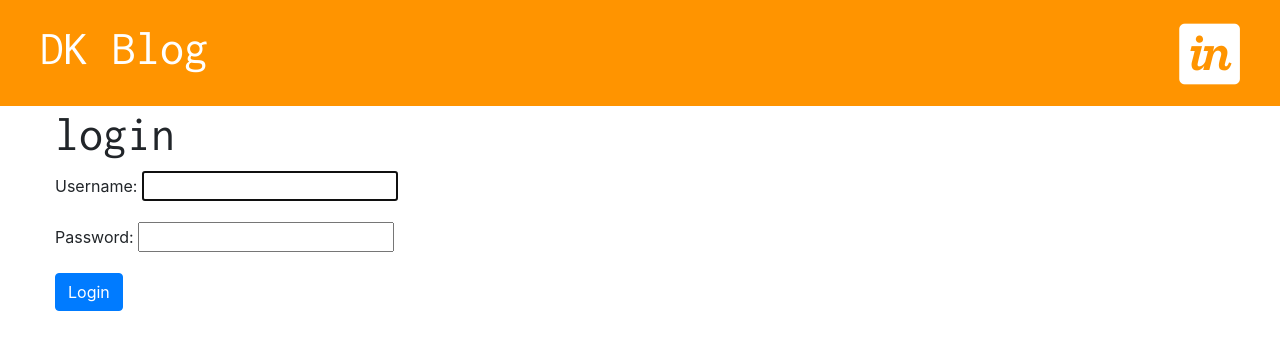
After one commit to Gdkay/pinnacle, a Django app: page /accounts/login/ in a window 1280 px wide. The commit adds this page. Shown: the top 350 px of the page. Run offline with Django 3.2, Linux system fonts and the light colour scheme; some libraries are stand-ins or nearby versions.

Commit message:
add login functionality

```diff
--- a/blog/templates/blog/base.html
+++ b/blog/templates/blog/base.html
@@ -3,7 +3,7 @@
 <html lang="en">
 <head>
     <meta charset="UTF-8">
-    <title>Me Blog</title>
+    <title>{% block title %}{% endblock %}</title>
     <link href="https://fonts.googleapis.com/css?family=Inconsolata&display=swap" rel="stylesheet">
     <link href="https://stackpath.bootstrapcdn.com/bootstrap/4.3.1/css/bootstrap.min.css" rel="stylesheet" integrity="sha384-ggOyR0iXCbMQv3Xipma34MD+dH/1fQ784/j6cY/iJTQUOhcWr7x9JvoRxT2MZw1T" crossorigin="anonymous">
     <link rel="stylesheet" href="{% static 'css/blog.css'%}">
@@ -16,6 +16,10 @@
     {% if user.is_authenticated %}
         <a href="{% url 'post_draft_list' %}" class="top-menu"><i class="fab fa-firstdraft fa-2x" ></i></a>
         <a href="{% url 'post_new' %}" class="top-menu"><i class="fas fa-plus-circle fa-2x" style="color: white;"></i></a>
+
+    {% else %}
+        <a href="{% url 'login' %}" class="top-menu"><i class="fab fa-invision fa-2x"></i></a>
+
     {% endif %}
     <h1><a href="/">DK Blog</a></h1>
 
--- a/blog/templates/blog/post_detail.html
+++ b/blog/templates/blog/post_detail.html
@@ -1,4 +1,6 @@
 {% extends 'blog/base.html'%}
+
+{% block title %} {{ post.title}} {% endblock%}
 
 {% block content%}
     <div class="post">
--- a/blog/templates/blog/post_draft.html
+++ b/blog/templates/blog/post_draft.html
@@ -1,4 +1,6 @@
 {% extends 'blog/base.html' %}
+
+{% block title %} My drafts {% endblock%}
 
 {% block content %}
 
--- a/blog/templates/blog/post_edit.html
+++ b/blog/templates/blog/post_edit.html
@@ -1,4 +1,6 @@
 {% extends 'blog/base.html' %}
+
+{% block title %} {{ post.title}} {% endblock %}
 
 {% block content %}
 
--- a/blog/templates/blog/post_list.html
+++ b/blog/templates/blog/post_list.html
@@ -1,4 +1,6 @@
 {% extends 'blog/base.html'%}
+
+{% block title %} My Blog homepage {% endblock%}
 
 {% block content%}
 {% for post in posts %}
--- /dev/null
+++ b/blog/templates/registration/login.html
@@ -0,0 +1,12 @@
+{% extends 'blog/base.html' %}
+
+{% block title %} Login {% endblock %}
+
+{% block content %}
+    <h2>login</h2>
+    <form method="post">
+        {% csrf_token %}
+        {{ form.as_p}}
+    <button type="submit" class="btn btn-primary">Login</button>
+    </form>
+{% endblock %}
--- a/blog/urls.py
+++ b/blog/urls.py
@@ -1,5 +1,6 @@
-from django.urls import path
+from django.urls import path, include
 from . import views
+from django.contrib.auth import views as auth_views
 
 urlpatterns = [
     #for 127.0.0.1:8000-->local
@@ -25,4 +26,8 @@ urlpatterns = [
     #for 127.0.0.1:8000/post/1/publish --> local
     #pinnacle.com/post/1/publish --> online
     path('post/<int:pk>/publish', views.post_publish, name='post_publish'),
+
+    #for 127.0.0.1:8000/accounts/login --> local
+    #pinnacle.com/accounts/login --> online
+    path('accounts/' , include('django.contrib.auth.urls') ) ,
 ]
--- a/mesite/settings.py
+++ b/mesite/settings.py
@@ -26,6 +26,8 @@ SECRET_KEY = 'n@adv_!8xt*$jx#-&wh+%y%h2#el_!e4b1*z2ht@zivm&lzp)d'
 DEBUG = True
 
 ALLOWED_HOSTS = []
+
+LOGIN_REDIRECT_URL = 'post_list'
 
 
 # Application definition
```
Also changed, not shown: blog/views.py (+7 -1 lines), db.sqlite3.
